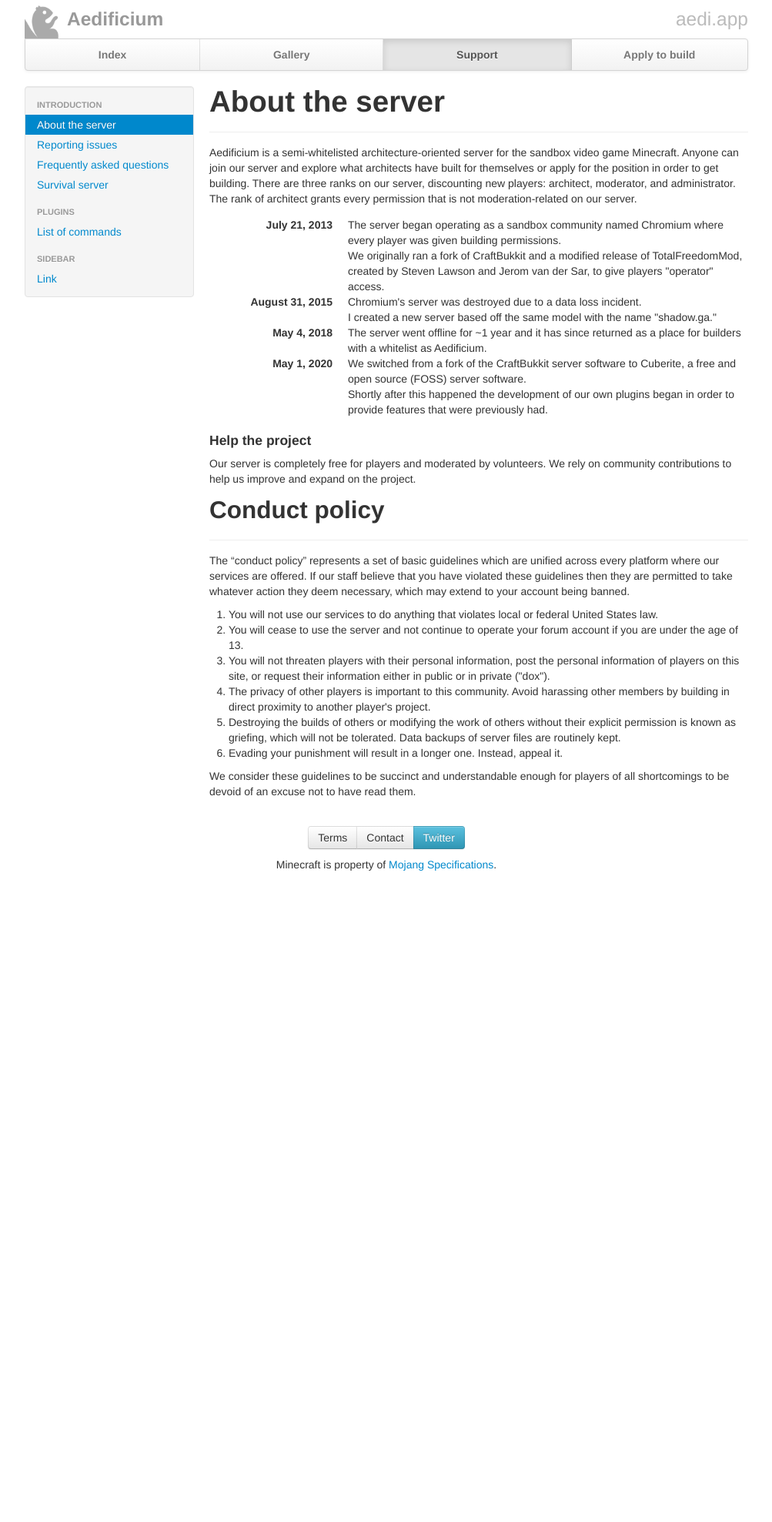
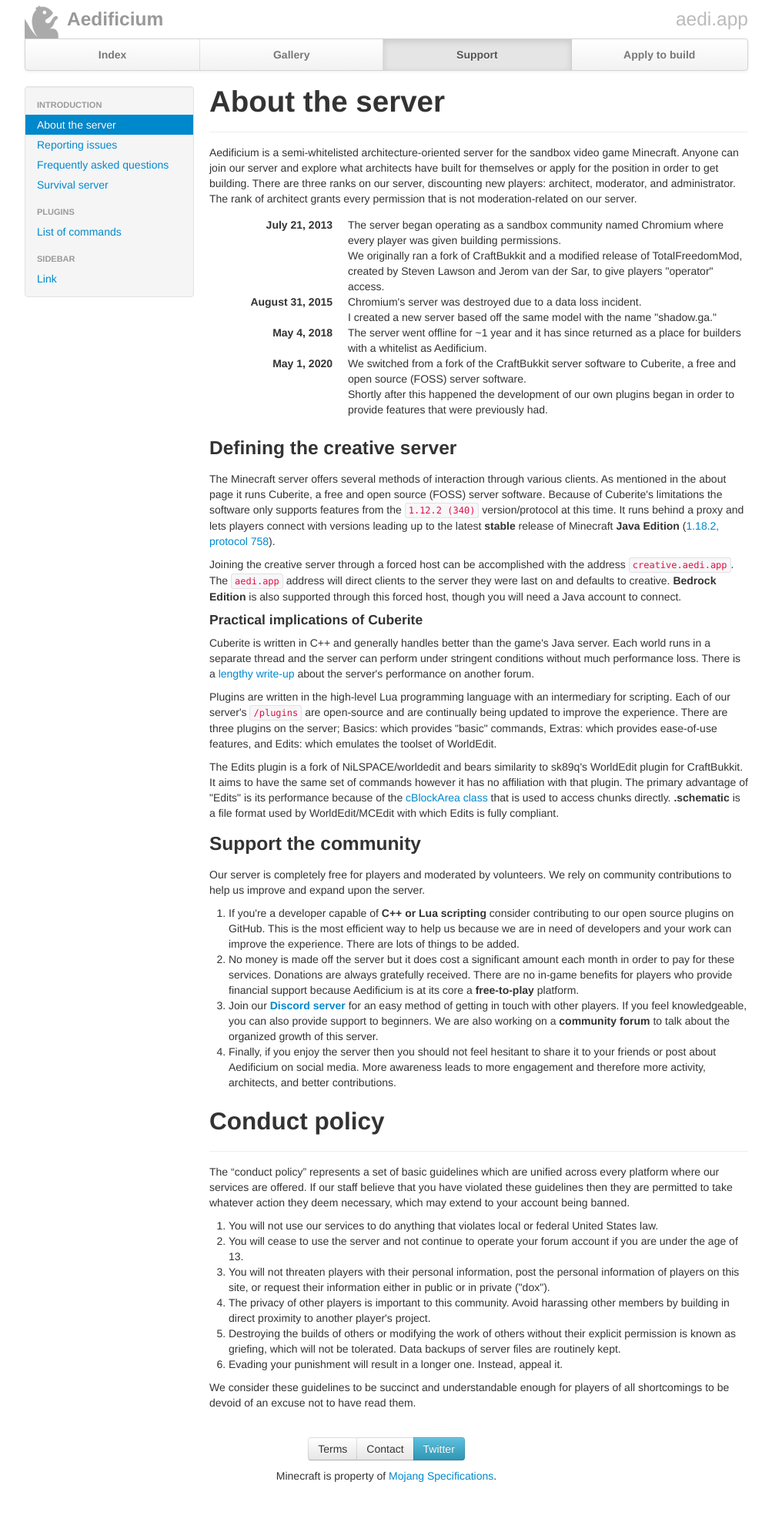
Before and after one commit to aedifi/website, a Jekyll site: the page built from support/about.md, in a window 1280 px wide. Shown: the whole page at 77% size, without its empty margins (138-1141 px from the left). Built offline with Jekyll 4.4.1, drawn with Linux system fonts in a browser that asks for light colours; before the commit the page ends 1183 px from its top, so only the background shows below that.

Commit message:
Add even more information to the about page

```diff
--- a/assets/css/custom.css
+++ b/assets/css/custom.css
@@ -104,6 +104,13 @@
 section > .page-header {
 	margin-bottom: 1rem;
 }
+/* Apply to build */
+.typeform-widget {
+	margin-top: 15px;
+	border: 1px solid #d4d4d4;
+	border-radius: 5px;
+	box-shadow: 0 1px 4px rgb(0 0 0 / 7%);
+}
 /* Support pages */
 .support-sidebar {
 	display: flex;
@@ -119,7 +126,8 @@
 .sidebar-nav {
 	padding: 10px 0;
 }
-.support-sidebar .page-header, .support-sidebar .page-header h1 {
+/* .support-sidebar .page-header, .support-sidebar .page-header h1 */
+.support-sidebar section:first-child > .page-header, .support-sidebar section:first-child > .page-header h1 {
 	margin-top: 0;
 }
 /* Mobile */
--- a/support/about.md
+++ b/support/about.md
@@ -22,8 +22,21 @@
 			<dd>We switched from a fork of the CraftBukkit server software to Cuberite, a free and open source (FOSS) server software.</dd>
 			<dd>Shortly after this happened the development of our own plugins began in order to provide features that were previously had.</dd>
 		</dl>
-	<h4>Help the project</h4>
-	<p>Our server is completely free for players and moderated by volunteers.  We rely on community contributions to help us improve and expand on the project.</p>
+	<h3>Defining the creative server</h3>
+	<p>The Minecraft server offers several methods of interaction through various clients.  As mentioned in the about page it runs Cuberite, a free and open source (FOSS) server software.  Because of Cuberite's limitations the software only supports features from the <code>1.12.2 (340)</code> version/protocol at this time.  It runs behind a proxy and lets players connect with versions leading up to the latest <b>stable</b> release of Minecraft <b>Java Edition</b> (<a href="https://wiki.vg/Protocol_version_numbers" target="_blank">1.18.2, protocol 758</a>).</p>
+	<p>Joining the creative server through a forced host can be accomplished with the address <code>creative.aedi.app</code>.  The <code>aedi.app</code> address will direct clients to the server they were last on and defaults to creative.  <b>Bedrock Edition</b> is also supported through this forced host, though you will need a Java account to connect.</p>
+	<h4>Practical implications of Cuberite</h4>
+	<p>Cuberite is written in C++ and generally handles better than the game's Java server.  Each world runs in a separate thread and the server can perform under stringent conditions without much performance loss.  There is a <a href="https://forum.cuberite.org/thread-1888.html" target="_blank">lengthy write-up</a> about the server's performance on another forum.</p>
+	<p>Plugins are written in the high-level Lua programming language with an intermediary for scripting.  Each of our server's <code>/plugins</code> are open-source and are continually being updated to improve the experience. There are three plugins on the server; Basics: which provides "basic" commands, Extras: which provides ease-of-use features, and Edits: which emulates the toolset of WorldEdit.</p>
+	<p>The Edits plugin is a fork of NiLSPACE/worldedit and bears similarity to sk89q's WorldEdit plugin for CraftBukkit.  It aims to have the same set of commands however it has no affiliation with that plugin.  The primary advantage of "Edits" is its performance because of the <a href="https://api.cuberite.org/cBlockArea.html" target="_blank">cBlockArea class</a> that is used to access chunks directly.  <b>.schematic</b> is a file format used by WorldEdit/MCEdit with which Edits is fully compliant.</p>
+	<h3>Support the community</h3>
+	<p>Our server is completely free for players and moderated by volunteers.  We rely on community contributions to help us improve and expand upon the server.</p>
+	<ol>
+		<li>If you're a developer capable of <b>C++ or Lua scripting</b> consider contributing to our open source plugins on GitHub.  This is the most efficient way to help us because we are in need of developers and your work can improve the experience.  There are lots of things to be added.</li>
+		<li>No money is made off the server but it does cost a significant amount each month in order to pay for these services.  Donations are always gratefully received.  There are no in-game benefits for players who provide financial support because Aedificium is at its core a <b>free-to-play</b> platform.</li>
+		<li>Join our <b><a href="/guild" target="_blank">Discord server</a></b> for an easy method of getting in touch with other players.  If you feel knowledgeable, you can also provide support to beginners.  We are also working on a <b>community forum</b> to talk about the organized growth of this server.</li>
+		<li>Finally, if you enjoy the server then you should not feel hesitant to share it to your friends or post about Aedificium on social media.  More awareness leads to more engagement and therefore more activity, architects, and better contributions.</li>
+	</ol>
 </section>
 <section id="conductPolicy">
 		<div class="page-header">
```
Also changed, not shown: support/faq.md (+2 -1 lines), support/issues.md (added).
